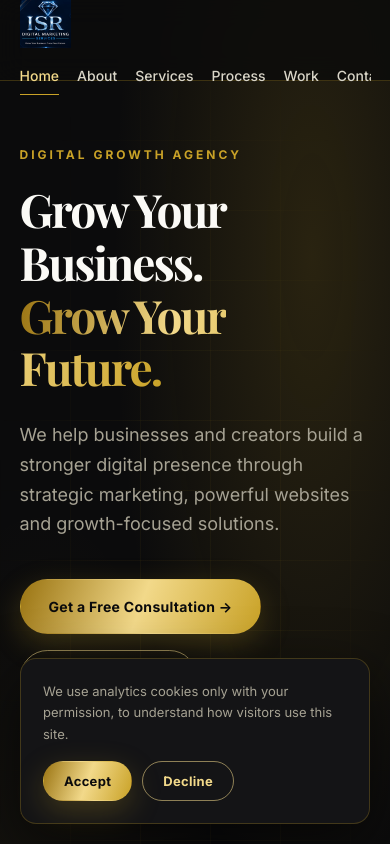
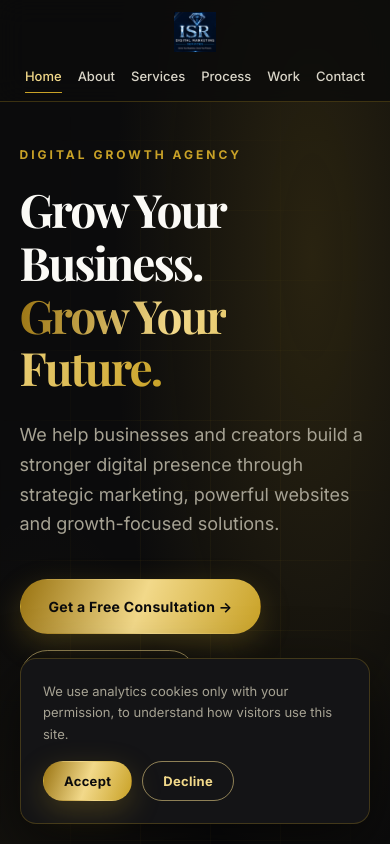
Before and after one commit to jashidulislamhridoy-cyber/isr-digital, a plain HTML site: page index.html in a window 390 px wide. Shown: the top 844 px of the page. Drawn offline with nearby package versions, Linux system fonts and the light colour scheme; no server answers.

Commit message:
Center mobile header logo and navigation links
Co-Authored-By: Claude Haiku 5.5 <noreply@anthropic.com>
Claude-Session: https://claude.ai/code/session_012CsMWEGv1GFZq8JHAhGTdN

```diff
--- a/assets/style.css
+++ b/assets/style.css
@@ -236,20 +236,26 @@ p{margin:0}
 @media (max-width:680px){.portrait3d{width:min(300px,78vw);display:block}.p-chip{font-size:10px;padding:8px 11px}.p-chip.c1{right:-2%}.p-chip.c2{left:-2%}.about-points{grid-template-columns:1fr}.arch .badge{right:0}}
 @media (prefers-reduced-motion:reduce){.p-card{animation:none}}
 
-/* ===== Mobile: show all main links in a row under the logo ===== */
+/* ===== Mobile: centered logo, all main links in one centered row ===== */
 @media (max-width: 900px) {
-  .site-header .header-inner { flex-wrap: wrap; row-gap: 10px; }
+  .site-header .header-inner {
+    flex-direction: column;
+    height: auto;
+    padding: 12px 0 10px;
+    gap: 10px;
+  }
+  .site-header .brand { justify-content: center; }
+  .site-header .brand img { height: 40px !important; }
   .site-header .nav-links {
     display: flex !important;
-    order: 3;
+    justify-content: center;
+    flex-wrap: wrap;
+    gap: 8px 16px;
+    font-size: 13px;
     width: 100%;
-    gap: 18px;
-    overflow-x: auto;
-    white-space: nowrap;
-    padding-bottom: 4px;
-    scrollbar-width: none;
+    overflow: visible;
   }
-  .site-header .nav-links::-webkit-scrollbar { display: none; }
+  .site-header .nav-links a { padding: 4px 0; }
   .site-header .menu-btn,
   .site-header .nav-cta,
   .site-header .mobile-nav { display: none !important; }
```
